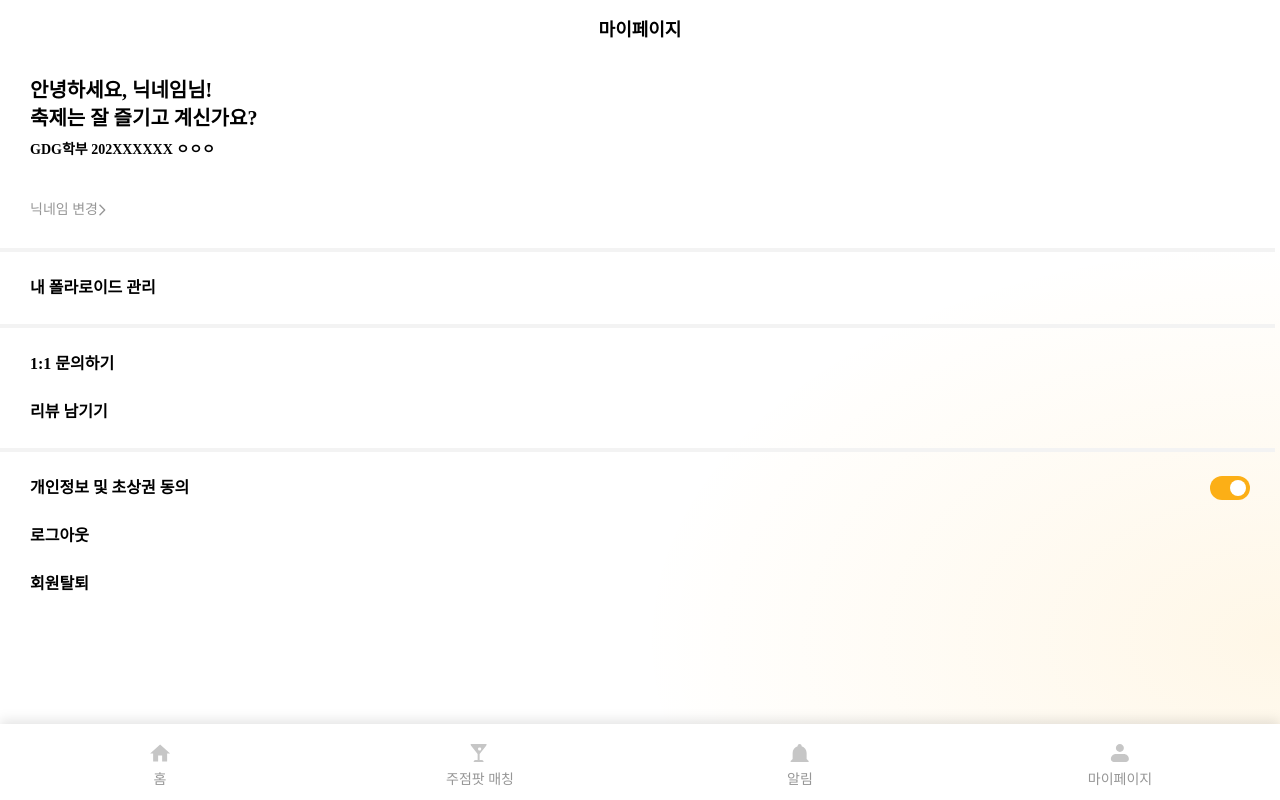
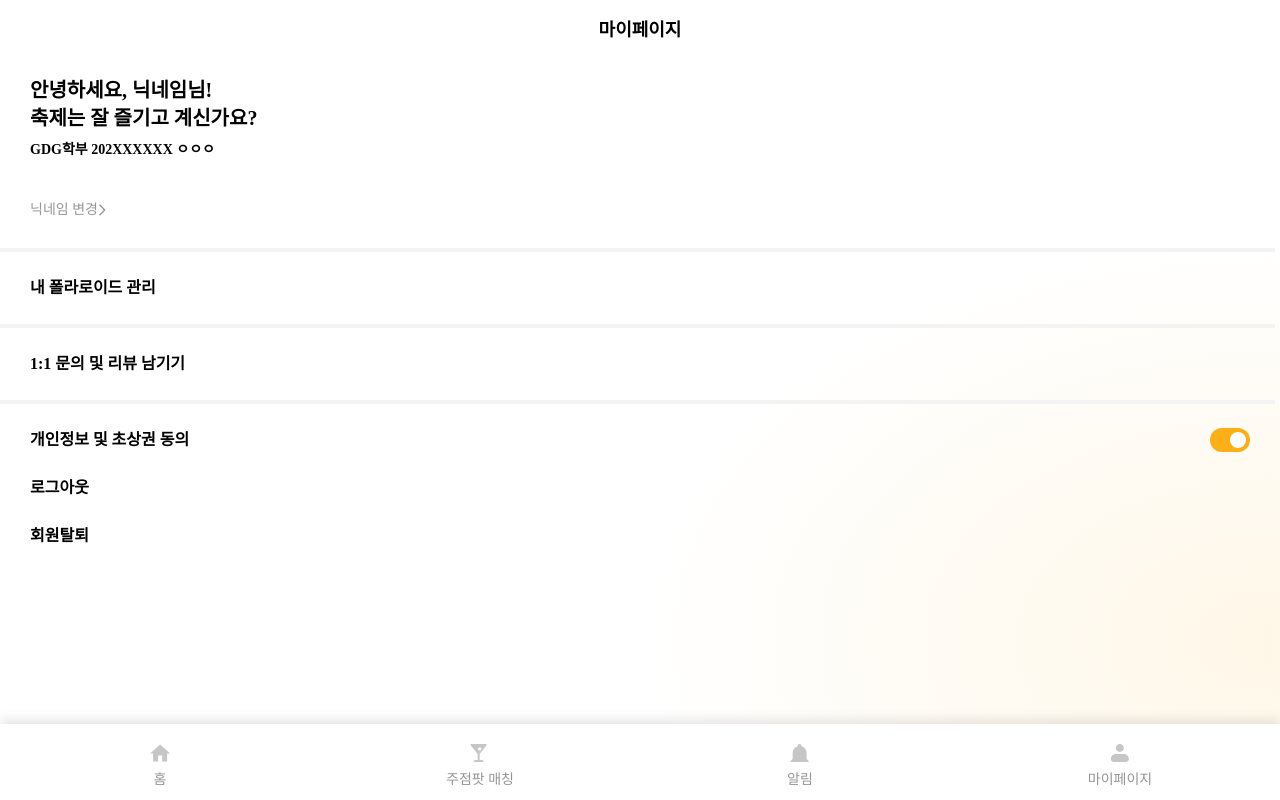
Before and after one commit to strdeok/festi, a React (Vite) app: page /mypage/1 in a window 1280 px wide. Built offline with nearby package versions, Linux system fonts and the light colour scheme; sample sign-in values are in the browser's storage; a web font is replaced by a local one.

Commit message:
feat: 1대1 문의 및 리뷰 작성 시, 카카오 오픈채팅 연결

```diff
--- a/src/pages/afterMain/mypage/components/ThirdSection.jsx
+++ b/src/pages/afterMain/mypage/components/ThirdSection.jsx
@@ -1,8 +1,11 @@
+import { Link } from "react-router-dom";
+
 export default function ThirdSection() {
   return (
     <div className="my-6 flex flex-col gap-6">
-      <p>1:1 문의하기</p>
-      <p>리뷰 남기기</p>
+      <Link to={"https://open.kakao.com/o/sSkSqFih"}>
+        1:1 문의 및 리뷰 남기기
+      </Link>
     </div>
   );
 }
```
